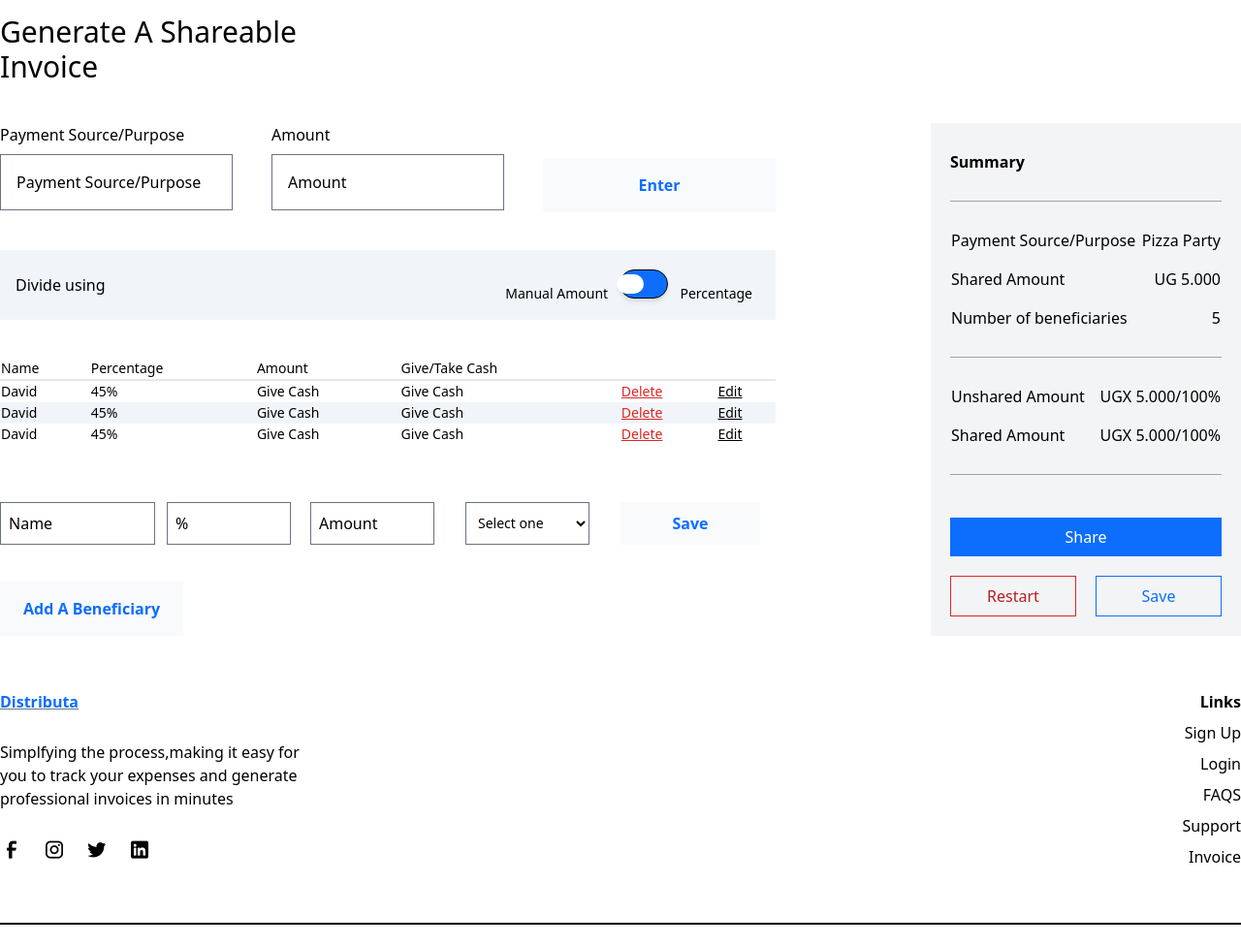
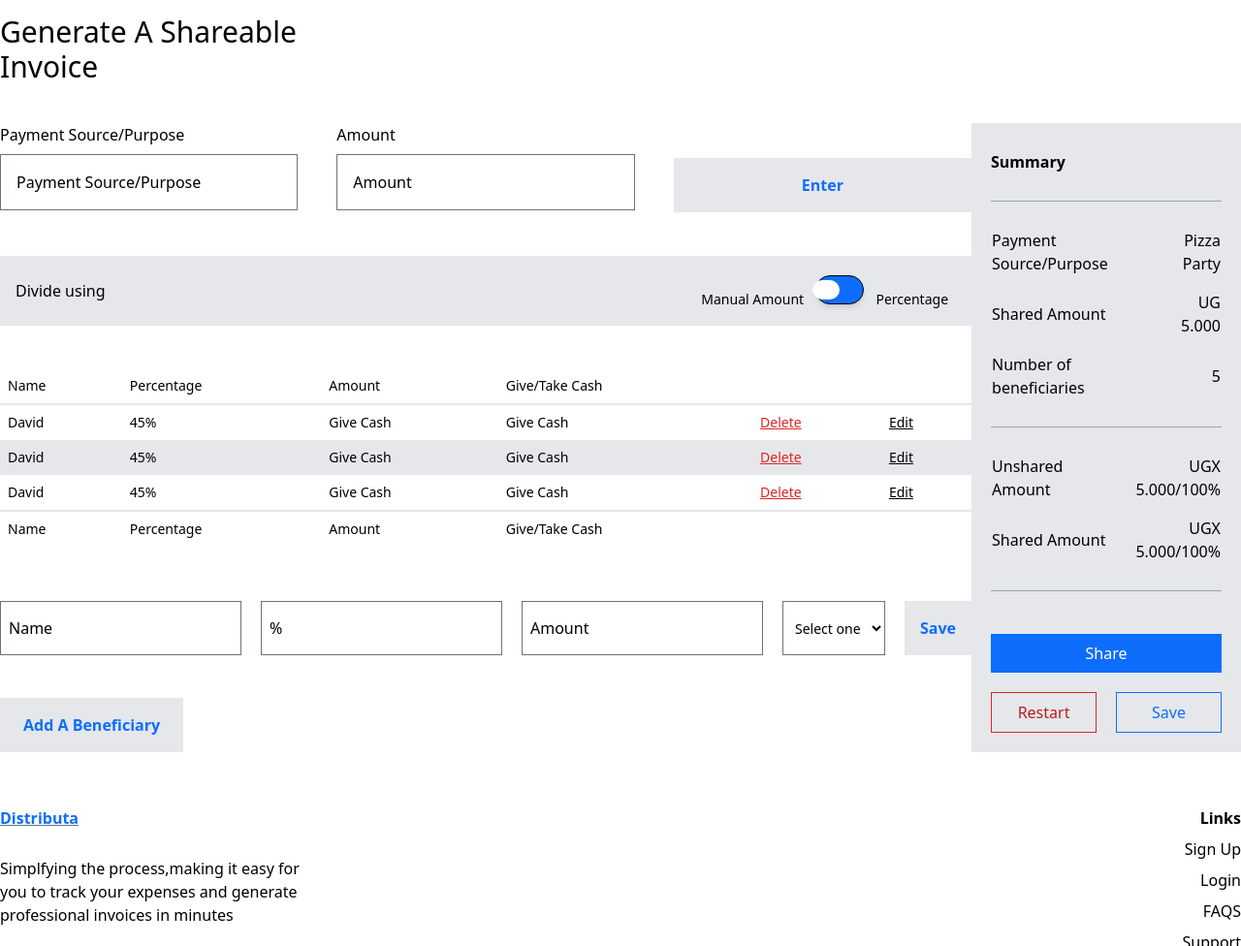
Before and after one commit to nakayizakevina/Distributa, a website: page index.html in a window 1280 px wide. Shown: the part 1260-2236 px from the top of the page at 97% size. Drawn offline with Linux system fonts and the light colour scheme.

Commit message:
Landing page refined

```diff
--- a/index.html
+++ b/index.html
@@ -65,12 +65,12 @@
 					</h2>
 				</article>
 				<div class="grid grid-cols-3 gap-6 mt-6">
-					<article class="bg-slate-50 p-5 rounded">
+					<article class="bg-gray-200 p-5 rounded">
 						<img src="img/Icon1.png.png" />
 						<h3 class="py-4 text-xl font-bold">Income details</h3>
 						<p>Add amount you want to share</p>
 					</article>
-					<article class="bg-slate-50 pt-4 pl-4 pb-5 rounded">
+					<article class="bg-gray-200 pt-4 pl-4 pb-5 rounded">
 						<img src="img/Icon2.png.png" />
 						<h3 class="py-4 text-xl font-bold">Beneficiaries</h3>
 						<p>
@@ -78,8 +78,8 @@
 							Made a mistake? No worries you can edit or delete.
 						</p>
 					</article>
-					<article class="bg-slate-50 pt-4 pl-4 pb-5 rounded">
-						<img src="img/Icon3.png.png"/>
+					<article class="bg-gray-200 pt-4 pl-4 pb-5 rounded">
+						<img src="img/Icon3.png.png" />
 						<h3 class="py-4 text-xl font-bold">Breakdown</h3>
 						<p>
 							See the break down of the amount. Click Restart to
@@ -100,7 +100,7 @@
 					</h2>
 				</article>
 				<div class="grid grid-cols-3 gap-6 mt-6">
-					<article class="bg-slate-50 p-6 rounded">
+					<article class="bg-gray-200 p-6 rounded">
 						<img src="img/Icon4.png.png" />
 						<h3 class="py-4 text-xl font-bold">
 							Improve Your Financial
@@ -112,7 +112,7 @@
 						</p>
 					</article>
 
-					<article class="bg-slate-50 p-6 rounded">
+					<article class="bg-gray-200 p-6 rounded">
 						<img src="img/Icon5.png.png" />
 						<h3 class="py-4 text-xl font-bold">
 							Budgeting Assitance
@@ -123,7 +123,7 @@
 						</p>
 					</article>
 
-					<article class="bg-slate-50 p-6 rounded">
+					<article class="bg-gray-200 p-6 rounded">
 						<img src="img/Icon6.png.png" />
 						<h3 class="py-4 text-xl font-bold">Saving Money</h3>
 						<p>
@@ -141,15 +141,16 @@
 					Invoice
 				</h2>
 			</article>
-			<section class="flex justify-between ">
+			<section class="flex justify-between">
 				<div>
-
-					<div class="w-full h-full  flex flex-col justify-between ">
-						<div class="flex  gap-10">
+					<div class="w-full h-full flex flex-col justify-between">
+						<div class="flex gap-10">
 							<div class="w-1/3">
-								<label class="block">Payment Source/Purpose</label>
+								<label class="block"
+									>Payment Source/Purpose</label
+								>
 								<input
-									class="w-full  border border-gray-500 p-4 mt-2 placeholder-black"
+									class="w-full border border-gray-500 p-4 mt-2 placeholder-black"
 									type="text"
 									placeholder="Payment Source/Purpose"
 								/>
@@ -157,50 +158,28 @@
 							<div class="w-1/3">
 								<label class="block">Amount</label>
 								<input
-									class="w-full  border border-gray-500 p-4 mt-2 placeholder-black"
+									class="w-full border border-gray-500 p-4 mt-2 placeholder-black"
 									type="text"
 									placeholder="Amount"
 								/>
 							</div>
 							<div class="w-1/3">
 								<button
-									class="w-full text-center bg-slate-50 py-4 px-6 mt-9 text-blue font-bold"
+									class="w-full text-center bg-gray-200 py-4 px-6 mt-9 text-blue font-bold"
 								>
 									Enter
 								</button>
 							</div>
 						</div>
 						<div
-							class="flex justify-between bg-slate-100 p-4 items-center"
+							class="flex justify-between bg-gray-200 p-4 items-center"
 						>
 							<p>Divide using</p>
 							<div class="flex-inline">
 								<span class="px-2 text-sm">Manual Amount</span>
 								<input
 									type="checkbox"
-									class="mt-1
-										   relative
-										   appearance-none
-										   inline-block
-										   h-[30px] w-[50px]
-										   cursor-pointer
-										   rounded-full bg-blue
-										   shadow-md
-										   transition-all
-										   after:content-['']
-										   after:absolute
-										   after:top-1
-										   after:-left-1
-										   after:h-5
-										   after:w-7
-										   after:rounded-full
-										  after:bg-white
-										  after:shadow-sm
-										  after:transition-all
-										 checked:after:bg-slate-50
-										  checked:after:translate-x-6
-										  border border-solid
-										  border-spacing-1 border-black"
+									class="mt-1 relative appearance-none inline-block h-[30px] w-[50px] cursor-pointer rounded-full bg-blue shadow-md transition-all after:content-[''] after:absolute after:top-1 after:-left-1 after:h-5 after:w-7 after:rounded-full after:bg-white after:shadow-sm after:transition-all checked:after:bg-gray-200 checked:after:translate-x-6 border border-solid border-spacing-1 border-black"
 								/>
 								<span class="px-2 text-sm">Percentage</span>
 							</div>
@@ -208,87 +187,92 @@
 						<table class="w-full text-sm">
 							<thead>
 								<tr class="border-b-2">
-									<td>Name</td>
-									<td>Percentage</td>
-									<td>Amount</td>
-									<td>Give/Take Cash</td>
+									<td class="p-2">Name</td>
+									<td class="p-2">Percentage</td>
+									<td class="p-2">Amount</td>
+									<td class="p-2">Give/Take Cash</td>
 								</tr>
 							</thead>
 							<tbody>
 								<tr>
-									<td>David</td>
-									<td>45%</td>
-									<td>Give Cash</td>
-									<td>Give Cash</td>
-									<td class="text-red-600 underline">Delete</td>
-									<td class="underline">Edit</td>
-
+									<td class="p-2">David</td>
+									<td class="p-2">45%</td>
+									<td class="p-2">Give Cash</td>
+									<td class="p-2">Give Cash</td>
+									<td class="text-red-600 underline p-2">
+										Delete
+									</td>
+									<td class="underline p-2">Edit</td>
 								</tr>
-								<tr class="bg-slate-100">
-									<td>David</td>
-									<td>45%</td>
-									<td>Give Cash</td>
-									<td>Give Cash</td>
-									<td class="text-red-600 underline">Delete</td>
-									<td class="underline">Edit</td>
+								<tr class="bg-gray-200">
+									<td class="p-2">David</td>
+									<td class="p-2">45%</td>
+									<td class="p-2">Give Cash</td>
+									<td class="p-2">Give Cash</td>
+									<td class="text-red-600 underline p-2">
+										Delete
+									</td>
+									<td class="underline p-2">Edit</td>
 								</tr>
 								<tr>
-									<td>David</td>
-									<td>45%</td>
-									<td>Give Cash</td>
-									<td>Give Cash</td>
-									<td class="text-red-600 underline">Delete</td>
-									<td class="underline">Edit</td>
+									<td class="p-2">David</td>
+									<td class="p-2">45%</td>
+									<td class="p-2">Give Cash</td>
+									<td class="p-2">Give Cash</td>
+									<td class="text-red-600 underline p-2">
+										Delete
+									</td>
+									<td class="underline p-2">Edit</td>
 								</tr>
 							</tbody>
+							<tfoot>
+								<tr class="border-t-2">
+									<td class="p-2">Name</td>
+									<td class="p-2">Percentage</td>
+									<td class="p-2">Amount</td>
+									<td class="p-2">Give/Take Cash</td>
+								</tr>
+							</tfoot>
 						</table>
-						<div class="grid grid-cols-5 mt-5">
-							<div>
+						<form class="flex gap-5 mt-3">
 							<input
-									class="border border-gray-500 pl-2 w-40 h-11 placeholder-black"
+								class="border border-gray-500 p-2 placeholder-black"
 								type="text"
 								placeholder="Name"
 							/>
-							</div>
-							<div>
 							<input
-									class="border border-gray-500 pl-2 ml-3 w-32 h-11 placeholder-black"
+								class="border border-gray-500 p-2 placeholder-black"
 								type="text"
 								placeholder="%"
 							/>
-							</div>
-							<div>
 							<input
-									class="border border-gray-500 pl-2 w-32 h-11 placeholder-black"
+								class="border border-gray-500 p-2 placeholder-black"
 								type="text"
 								placeholder="Amount"
 							/>
-							</div>
 							<select
 								name=""
 								id=""
-								class="border border-gray-500 pl-2 h-11 mr-2 text-sm  outline-none bg-white w-32 flex placeholder-black"
+								class="border border-gray-500 p-2 text-sm outline-none bg-white flex placeholder-black"
 							>
 								<option value="">Select one</option>
 								<option value="">Take cash</option>
 								<option value="">Give cash</option>
 							</select>
-							<div>
-								<button class="bg-slate-50 w-36 h-11 flex justify-center items-center font-bold text-blue py-4">
+							<button class="bg-gray-200 font-bold text-blue p-4">
 								Save
 							</button>
-							</div>
-						</div>
+						</form>
 
 						<button
-							class="text-blue-800 bg-slate-50 font-bold w-fit text-blue border-none py-4 px-6"
+							class="text-blue-800 bg-gray-200 font-bold w-fit text-blue border-none py-4 px-6"
 						>
 							Add A Beneficiary
 						</button>
 					</div>
 					<!-- End of Generate to add beneficiary -->
 				</div>
-				<div class="w-3/12 bg-gray-100 p-5">
+				<div class="w-3/12 bg-gray-200 p-5">
 					<h2 class="font-semibold py-2">Summary</h2>
 					<hr class="border-solid border-b-1 border-gray-400 my-5" />
 					<table class="w-full py-8">
```
Also changed, not shown: output.css. Lines whose indentation alone changed are shown as unchanged.
